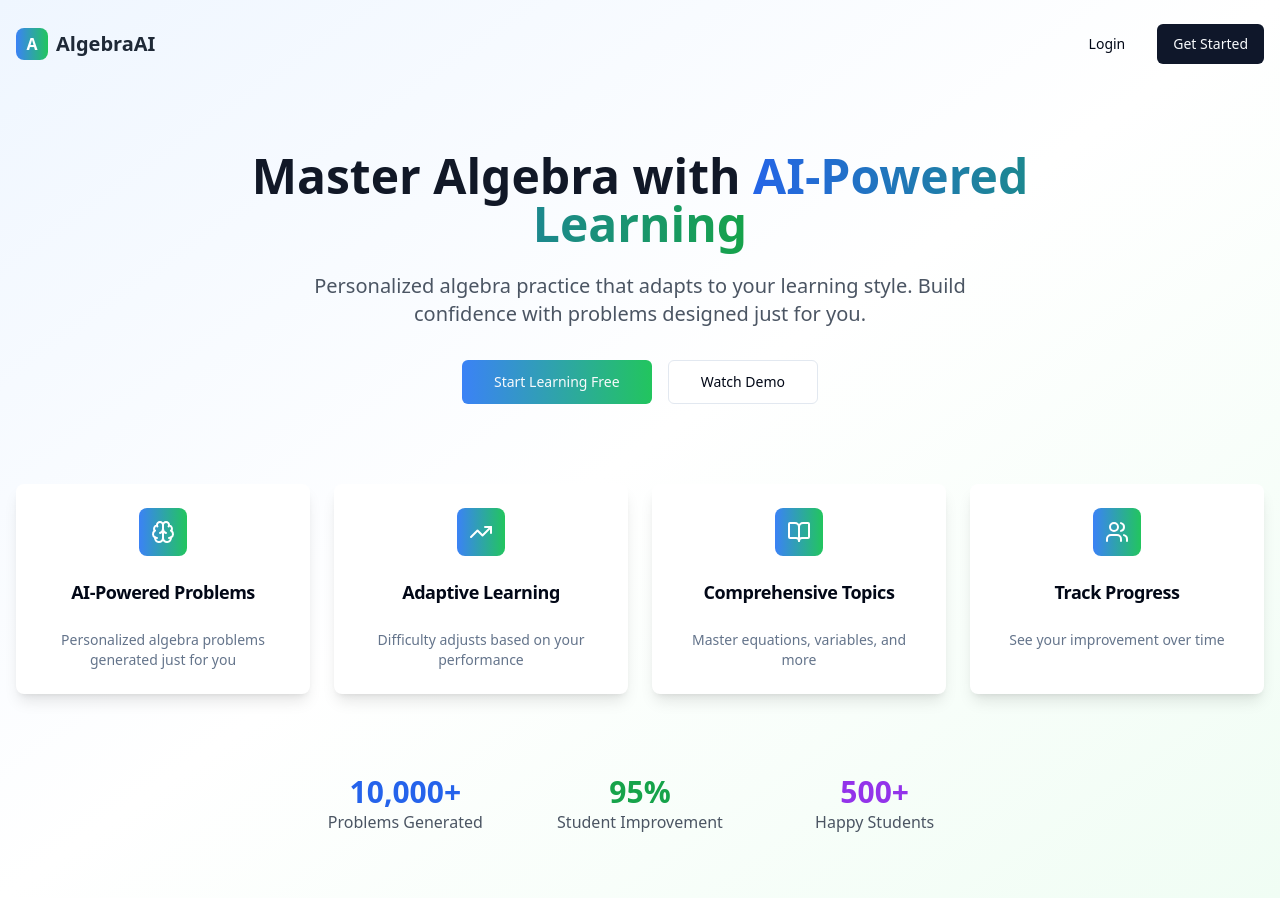
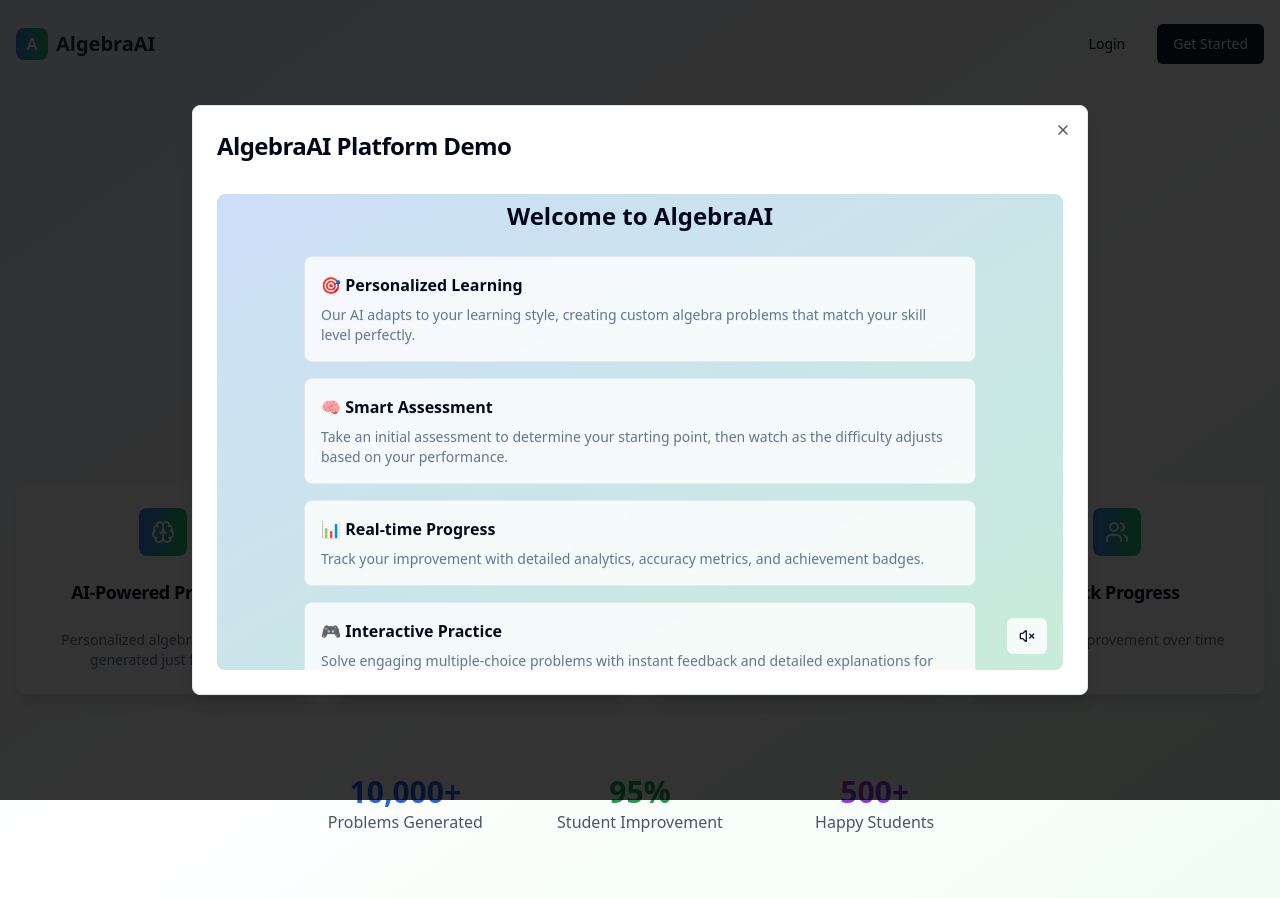
Before and after one commit to srijan8954/algebra-genie-practice-pal, a React (Vite) app: page / in a window 1280 px wide. Both pictures are taken after a click on the button "Watch Demo". Built offline with nearby package versions, Linux system fonts and the light colour scheme.

Commit message:
Add demo video
Added a demo video to explain the focus of the algebra AI.

```diff
--- /dev/null
+++ b/src/components/DemoVideoModal.tsx
@@ -0,0 +1,93 @@
+import { useState } from 'react';
+import { Dialog, DialogContent, DialogHeader, DialogTitle, DialogTrigger } from '@/components/ui/dialog';
+import { Button } from '@/components/ui/button';
+import { Play, Volume2, VolumeX } from 'lucide-react';
+
+interface DemoVideoModalProps {
+  trigger: React.ReactNode;
+}
+
+const DemoVideoModal = ({ trigger }: DemoVideoModalProps) => {
+  const [isVideoOpen, setIsVideoOpen] = useState(false);
+  const [isMuted, setIsMuted] = useState(true);
+
+  return (
+    <Dialog open={isVideoOpen} onOpenChange={setIsVideoOpen}>
+      <DialogTrigger asChild>
+        {trigger}
+      </DialogTrigger>
+      <DialogContent className="max-w-4xl w-full p-0 bg-card border-border">
+        <DialogHeader className="p-6 pb-4">
+          <DialogTitle className="text-2xl font-bold text-foreground">
+            AlgebraAI Platform Demo
+          </DialogTitle>
+        </DialogHeader>
+
+        <div className="relative aspect-video bg-muted rounded-lg mx-6 mb-6 overflow-hidden">
+          {/* Demo Video Content */}
+          <div className="absolute inset-0 bg-gradient-to-br from-blue-500/20 to-green-500/20 flex items-center justify-center">
+            <div className="text-center space-y-6 p-8">
+              <div className="w-20 h-20 mx-auto bg-primary rounded-full flex items-center justify-center mb-6">
+                <Play className="w-8 h-8 text-primary-foreground ml-1" />
+              </div>
+
+              <h3 className="text-2xl font-bold text-foreground mb-4">
+                Welcome to AlgebraAI
+              </h3>
+
+              <div className="space-y-4 text-left max-w-2xl">
+                <div className="bg-card/80 backdrop-blur-sm rounded-lg p-4 border border-border">
+                  <h4 className="font-semibold text-foreground mb-2">🎯 Personalized Learning</h4>
+                  <p className="text-muted-foreground text-sm">
+                    Our AI adapts to your learning style, creating custom algebra problems that match your skill level perfectly.
+                  </p>
+                </div>
+
+                <div className="bg-card/80 backdrop-blur-sm rounded-lg p-4 border border-border">
+                  <h4 className="font-semibold text-foreground mb-2">🧠 Smart Assessment</h4>
+                  <p className="text-muted-foreground text-sm">
+                    Take an initial assessment to determine your starting point, then watch as the difficulty adjusts based on your performance.
+                  </p>
+                </div>
+
+                <div className="bg-card/80 backdrop-blur-sm rounded-lg p-4 border border-border">
+                  <h4 className="font-semibold text-foreground mb-2">📊 Real-time Progress</h4>
+                  <p className="text-muted-foreground text-sm">
+                    Track your improvement with detailed analytics, accuracy metrics, and achievement badges.
+                  </p>
+                </div>
+
+                <div className="bg-card/80 backdrop-blur-sm rounded-lg p-4 border border-border">
+                  <h4 className="font-semibold text-foreground mb-2">🎮 Interactive Practice</h4>
+                  <p className="text-muted-foreground text-sm">
+                    Solve engaging multiple-choice problems with instant feedback and detailed explanations for every answer.
+                  </p>
+                </div>
+              </div>
+
+              <div className="pt-4">
+                <p className="text-muted-foreground text-sm">
+                  Ready to start your algebra journey? Register now and take your first assessment!
+                </p>
+              </div>
+            </div>
+          </div>
+
+          {/* Video Controls */}
+          <div className="absolute bottom-4 right-4 flex space-x-2">
+            <Button
+              size="sm"
+              variant="secondary"
+              onClick={() => setIsMuted(!isMuted)}
+              className="bg-card/80 backdrop-blur-sm hover:bg-card"
+            >
+              {isMuted ? <VolumeX className="w-4 h-4" /> : <Volume2 className="w-4 h-4" />}
+            </Button>
+          </div>
+        </div>
+      </DialogContent>
+    </Dialog>
+  );
+};
+
+export default DemoVideoModal;
--- a/src/pages/Index.tsx
+++ b/src/pages/Index.tsx
@@ -5,6 +5,7 @@ import { useAuth } from '@/contexts/AuthContext';
 import { Button } from '@/components/ui/button';
 import { Card, CardContent, CardDescription, CardHeader, CardTitle } from '@/components/ui/card';
 import { BookOpen, Brain, TrendingUp, Users } from 'lucide-react';
+import DemoVideoModal from '@/components/DemoVideoModal';
 
 const Index = () => {
   const { user } = useAuth();
@@ -76,9 +77,13 @@ const Index = () => {
             <Button size="lg" onClick={() => navigate('/register')} className="bg-gradient-to-r from-blue-500 to-green-500 hover:from-blue-600 hover:to-green-600">
               Start Learning Free
             </Button>
-            <Button size="lg" variant="outline">
-              Watch Demo
-            </Button>
+            <DemoVideoModal
+              trigger={
+                <Button size="lg" variant="outline">
+                  Watch Demo
+                </Button>
+              }
+            />
           </div>
         </div>
 
```
